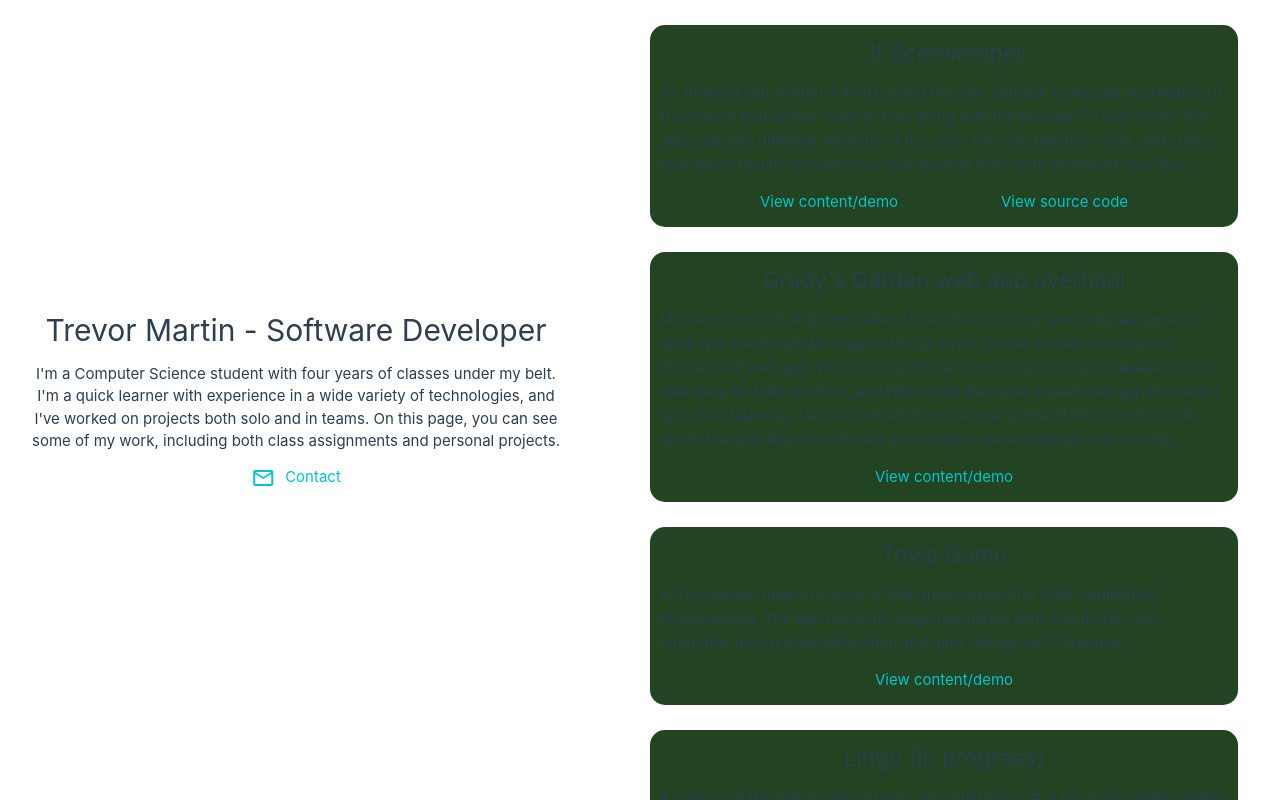
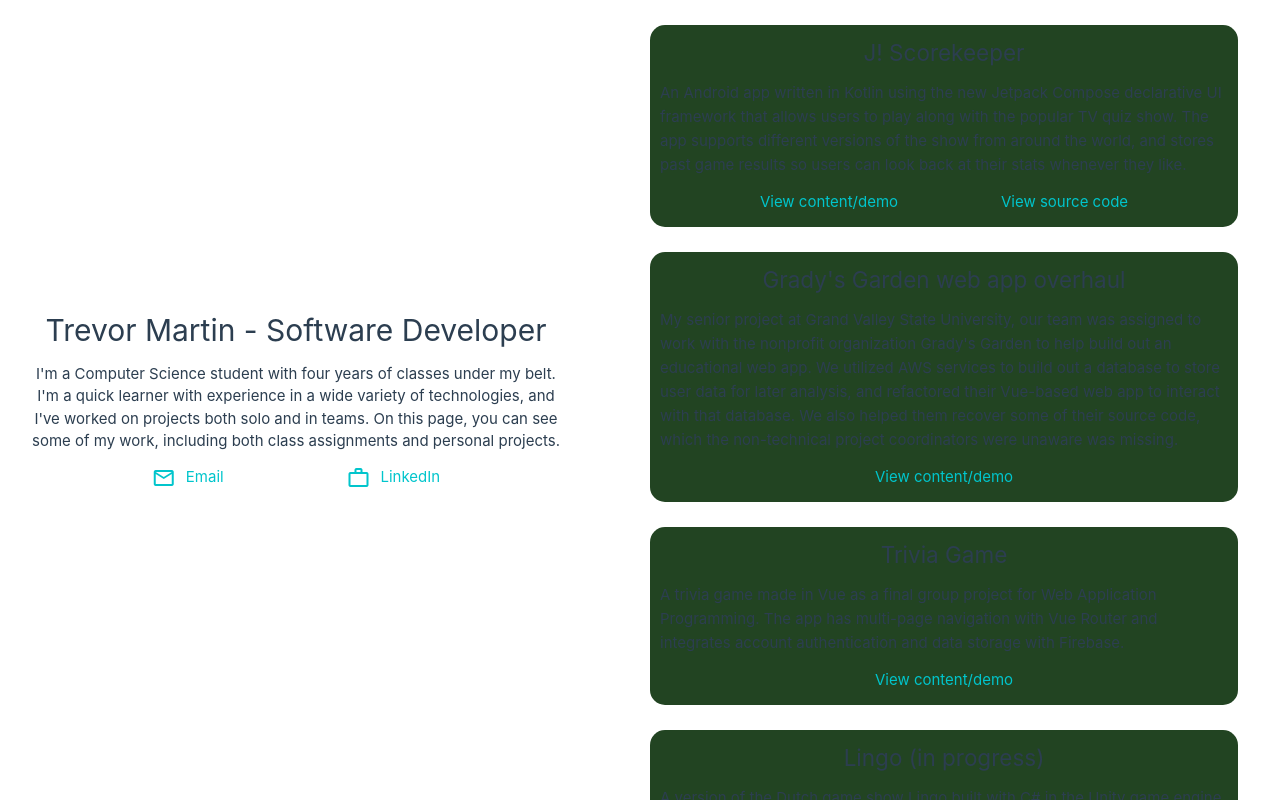
Before and after one commit to tcmartin5000/PortfolioWebsite, a Vue app: page / in a window 1280 px wide. Built offline with nearby package versions, Linux system fonts and the light colour scheme.

Commit message:
Added LinkedIn.

```diff
--- a/index.html
+++ b/index.html
@@ -7,6 +7,8 @@
   <meta name="viewport" content="width=device-width, initial-scale=1.0">
   <link rel="stylesheet"
     href="https://fonts.googleapis.com/css2?family=Material+Symbols+Outlined:opsz,wght,FILL,GRAD@24,400,0,0&icon_names=mail" />
+  <link rel="stylesheet"
+    href="https://fonts.googleapis.com/css2?family=Material+Symbols+Outlined:opsz,wght,FILL,GRAD@24,400,0,0&icon_names=work" />
   <title>Trevor Martin - Software Developer</title>
 </head>
 
--- a/src/components/PageHeader.vue
+++ b/src/components/PageHeader.vue
@@ -4,16 +4,23 @@
         <div class="separator"></div>
         <p>{{ description }}</p>
         <div class="separator"></div>
-        <a :href="email">
+
         <div class="contact-row">
-
-            <span class="material-symbols-outlined">
-                mail
-            </span>
-            <p>Contact</p>
+            <a :href="email" class="icon-block">
+                <span class="material-symbols-outlined">
+                    mail
+                </span>
+                <p>Email</p>
+            </a>
+            <a :href="linkedin" class="icon-block">
+                <span class="material-symbols-outlined">
+                    work
+                </span>
+                <p>LinkedIn</p>
+            </a>
 
         </div>
-    </a>
+
 
 
     </div>
@@ -22,6 +29,7 @@
 <script setup lang="ts">
 const description = "I'm a Computer Science student with four years of classes under my belt. I'm a quick learner with experience in a wide variety of technologies, and I've worked on projects both solo and in teams. On this page, you can see some of my work, including both class assignments and personal projects."
 const email = "mailto:contact@trevorcmartin.com"
+const linkedin = "https://www.linkedin.com/in/trevor-c-martin/"
 </script>
 
 <style scoped>
@@ -51,5 +59,12 @@ h1 {
 .contact-row {
     display: flex;
     flex-direction: row;
+    width: 100%;
+    justify-content: space-evenly;
+}
+
+.icon-block {
+    display: flex;
+    flex-direction: row;
 }
 </style>
```
